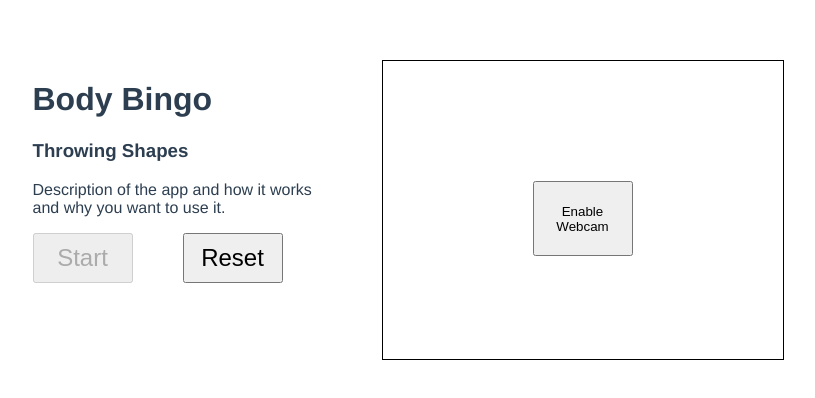
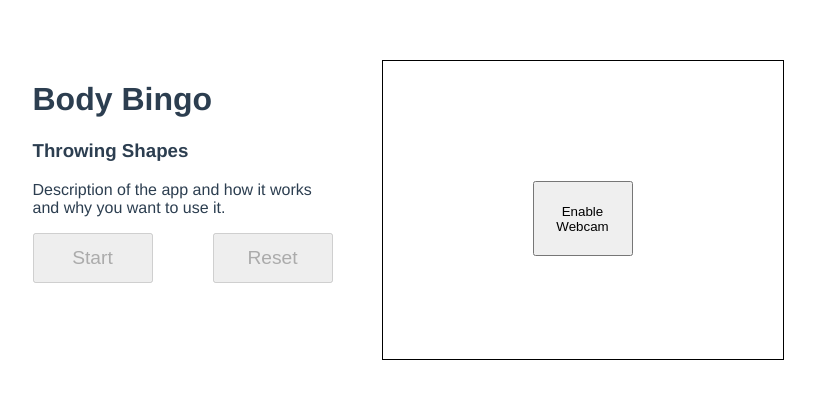
Before and after one commit to andymbryant/body-bingo, a Vue app: page / in a window 1280 px wide. Shown: the part 198-596 px from the top of the page, without its empty margins (240-1055 px from the left). Built offline with nearby package versions, Linux system fonts and the light colour scheme.

Commit message:
reset working

```diff
--- a/src/views/Home.vue
+++ b/src/views/Home.vue
@@ -10,7 +10,7 @@
       <div id='controls'>
         <button v-if='isGamePaused || !isGameActive' :disabled='!isWebcamReady' class='btn' @click='start'>Start</button>
         <button v-else :disabled='!isWebcamReady' class='btn' @click='pause'>Pause</button>
-        <button class='btn'>Reset</button>
+        <button class='btn' :disabled='!isWebcamReady' @click='reset'>Reset</button>
       </div>
     </div>
     <Webcam
@@ -45,8 +45,19 @@ export default {
     };
   },
   methods: {
+    async init() {
+      this.reset();
+    },
+    async reset() {
+      // If predict is running, stop it
+      this.isGamePaused = true;
+      setTimeout(() => {
+        this.isGamePaused = false;
+        this.isGameActive = false;
+      }, 100);
+      // reset timer, reset board, etc.
+    },
     updateWebcamReady(bool) {
-      console.log(bool);
       this.isWebcamReady = bool;
     },
     gameAction() {
@@ -88,7 +99,8 @@ export default {
     this.loading = true;
   },
   mounted() {
-    this.$nextTick(() => this.loading = false);
+    this.init()
+      .then(() => this.$nextTick(() => this.loading = false));
   },
 };
 </script>
@@ -108,15 +120,14 @@ export default {
 }
 
 #controls {
-  width: 250px;
   display: flex;
   justify-content: space-between;
 }
 
 .btn {
-  width: 100px;
+  width: 120px;
   height: 50px;
-  font-size: 1.5rem;
+  font-size: 1.2rem;
 }
 
 #cards {
```
